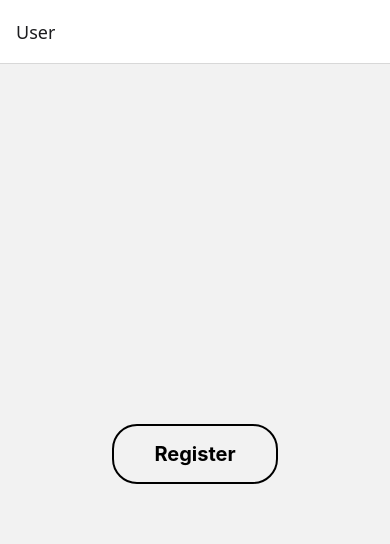
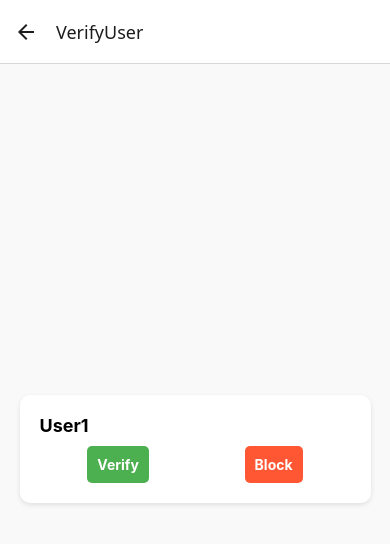
Before and after one commit to shakila2030/Smart-Door-Lock-System, a React Native app in the folder SmartDoorLockFrontend/: screen /VerifyUser in a window 390 px wide. Before the commit this address had no page. Shown: the top 544 px of the page. Built offline with nearby package versions, Linux system fonts and the light colour scheme.

Commit message:
VerifyUser and ViewLogs Screens added

```diff
--- a/SmartDoorLockFrontend/App.js
+++ b/SmartDoorLockFrontend/App.js
@@ -5,6 +5,8 @@ import LoginPage from './screens/LoginPage';
 import Dashboard from './screens/Dashboard';
 import UserRegisterPage from './screens/UserRegisterPage';
 import RegistrationFormPage from './screens/RegistrationFormPage';
+import VerifyUserPage from './screens/VerifyUserPage';
+import ViewLogsPage from './screens/ViewLogsPage';
 import { StatusBar } from 'expo-status-bar';
 import { StyleSheet, Text, View } from 'react-native';
 
@@ -23,21 +25,14 @@ const Stack = createStackNavigator();
 
 export default function App() {
   return (
-    // <NavigationContainer>
-    //   <Stack.Navigator initialRouteName="Login">
-    //     <Stack.Screen name="Login" component={LoginPage} />
-    //   </Stack.Navigator>
-    // </NavigationContainer>
-    // <NavigationContainer>
-    //   <Stack.Navigator initialRouteName="Login">
-    //     <Stack.Screen name="Login" component={LoginPage} />
-    //     <Stack.Screen name="Dashboard" component={Dashboard} />
-    //   </Stack.Navigator>
-    // </NavigationContainer>
     <NavigationContainer>
-      <Stack.Navigator initialRouteName="User">
+      <Stack.Navigator initialRouteName="Login">
+        <Stack.Screen name="Login" component={LoginPage} />
+        <Stack.Screen name="Dashboard" component={Dashboard} />
         <Stack.Screen name="User" component={UserRegisterPage} />
         <Stack.Screen name="Registration" component={RegistrationFormPage} />
+        <Stack.Screen name="VerifyUser" component={VerifyUserPage} />
+        <Stack.Screen name="ViewLogs" component={ViewLogsPage} />
       </Stack.Navigator>
     </NavigationContainer>
   );
--- /dev/null
+++ b/SmartDoorLockFrontend/screens/VerifyUserPage.js
@@ -0,0 +1,84 @@
+import React from 'react';
+import { View, Text, TouchableOpacity, StyleSheet } from 'react-native';
+
+const UserCard = ({ user, onVerify, onBlock }) => {
+  return (
+    <View style={styles.card}>
+      <Text style={styles.userName}>{user.name}</Text>
+      <View style={styles.buttonContainer}>
+        <TouchableOpacity style={styles.verifyButton} onPress={() => onVerify(user.id)}>
+          <Text style={styles.buttonText}>Verify</Text>
+        </TouchableOpacity>
+        <TouchableOpacity style={styles.blockButton} onPress={() => onBlock(user.id)}>
+          <Text style={styles.buttonText}>Block</Text>
+        </TouchableOpacity>
+      </View>
+    </View>
+  );
+};
+
+const VerifyUserPage = () => {
+  const dummyUser = { id: 1, name: 'User1' };
+
+  const handleVerify = (userId) => {
+    console.log(`Verifying user with ID: ${userId}`);
+    // Backend API call to verify user goes here
+  };
+
+  const handleBlock = (userId) => {
+    console.log(`Blocking user with ID: ${userId}`);
+    // Backend API call to block user goes here
+  };
+
+  return (
+    <View style={styles.container}>
+      <UserCard user={dummyUser} onVerify={handleVerify} onBlock={handleBlock} />
+    </View>
+  );
+};
+
+const styles = StyleSheet.create({
+  container: {
+    flex: 1,
+    alignItems: 'center',
+    justifyContent: 'center',
+    backgroundColor: '#f9f9f9',
+  },
+  card: {
+    backgroundColor: '#fff',
+    padding: 20,
+    borderRadius: 10,
+    shadowColor: '#000',
+    shadowOffset: { width: 0, height: 2 },
+    shadowOpacity: 0.1,
+    shadowRadius: 5,
+    elevation: 3,
+    width: '90%',
+    marginBottom: 10,
+  },
+  userName: {
+    fontSize: 18,
+    fontWeight: 'bold',
+    marginBottom: 10,
+  },
+  buttonContainer: {
+    flexDirection: 'row',
+    justifyContent: 'space-around',
+  },
+  verifyButton: {
+    backgroundColor: '#4CAF50',
+    padding: 10,
+    borderRadius: 5,
+  },
+  blockButton: {
+    backgroundColor: '#FF5733',
+    padding: 10,
+    borderRadius: 5,
+  },
+  buttonText: {
+    color: '#fff',
+    fontWeight: 'bold',
+  },
+});
+
+export default VerifyUserPage;
--- /dev/null
+++ b/SmartDoorLockFrontend/screens/ViewLogsPage.js
@@ -0,0 +1,65 @@
+import React from 'react';
+import { View, Text, TouchableOpacity, StyleSheet } from 'react-native';
+
+const LogCard = ({ log }) => {
+  return (
+    <View style={styles.card}>
+      <Text style={styles.logText}>{log.message}</Text>
+    </View>
+  );
+};
+
+const ViewLogsPage = () => {
+  const dummyLog = { id: 1, message: 'User1 has unlocked the door at 1.00 p.m' };
+
+  const handleLogout = () => {
+    console.log('Logging out...');
+    // Backend API call to handle logout goes here
+  };
+
+  return (
+    <View style={styles.container}>
+      <TouchableOpacity style={styles.logoutButton} onPress={handleLogout}>
+        <Text style={styles.logoutButtonText}>Log Out</Text>
+      </TouchableOpacity>
+      <LogCard log={dummyLog} />
+    </View>
+  );
+};
+
+const styles = StyleSheet.create({
+  container: {
+    flex: 1,
+    backgroundColor: '#f9f9f9',
+    padding: 20,
+  },
+  logoutButton: {
+    backgroundColor: '#000',
+    padding: 10,
+    borderRadius: 5,
+    alignSelf: 'flex-end',
+    marginBottom: 20,
+  },
+  logoutButtonText: {
+    color: '#fff',
+    fontWeight: 'bold',
+  },
+  card: {
+    backgroundColor: '#fff',
+    padding: 15,
+    borderRadius: 10,
+    shadowColor: '#000',
+    shadowOffset: { width: 0, height: 2 },
+    shadowOpacity: 0.1,
+    shadowRadius: 5,
+    elevation: 3,
+    marginBottom: 10,
+  },
+  logText: {
+    fontSize: 16,
+    fontWeight: 'bold',
+    color: '#333',
+  },
+});
+
+export default ViewLogsPage;
```
